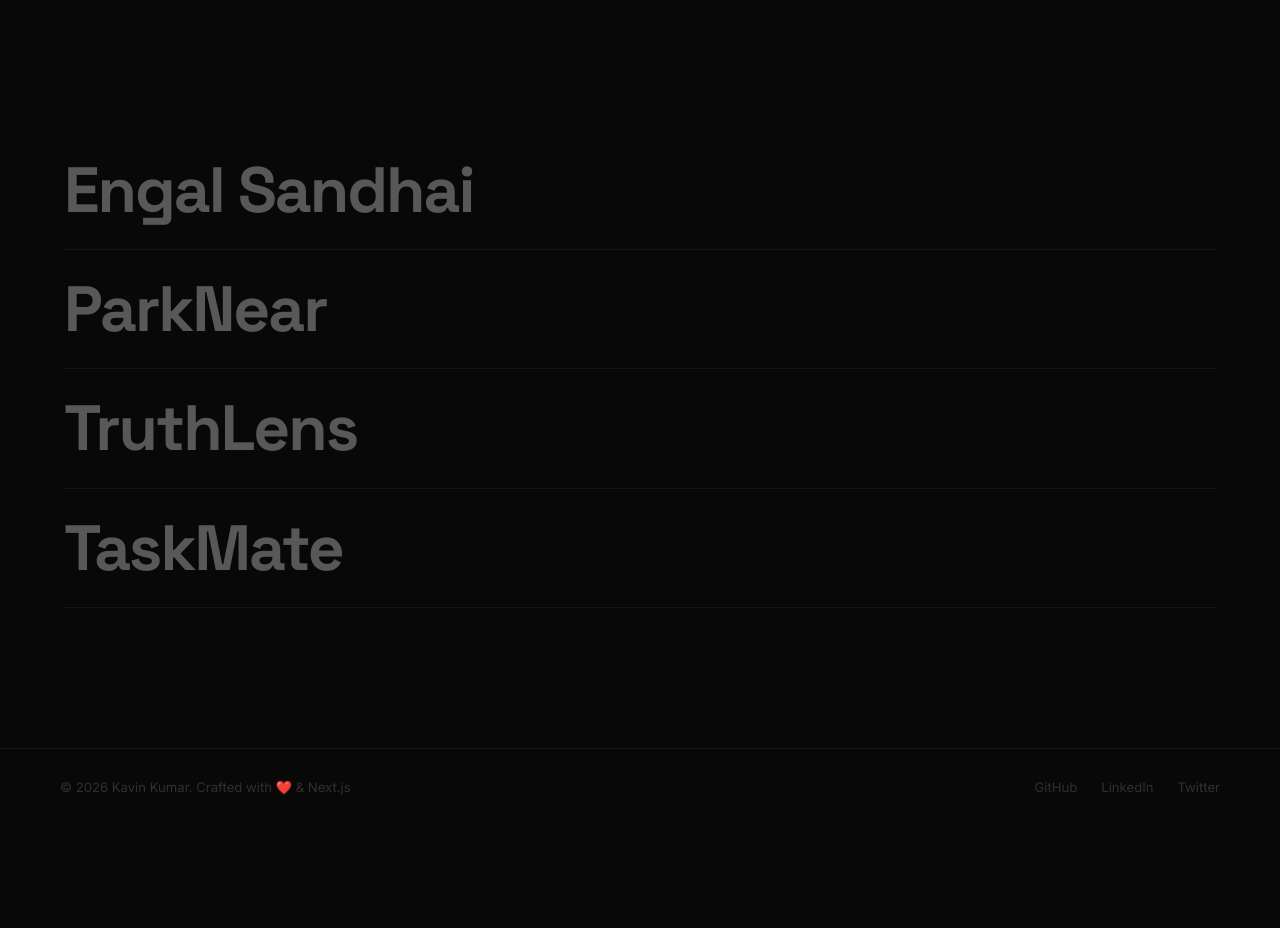
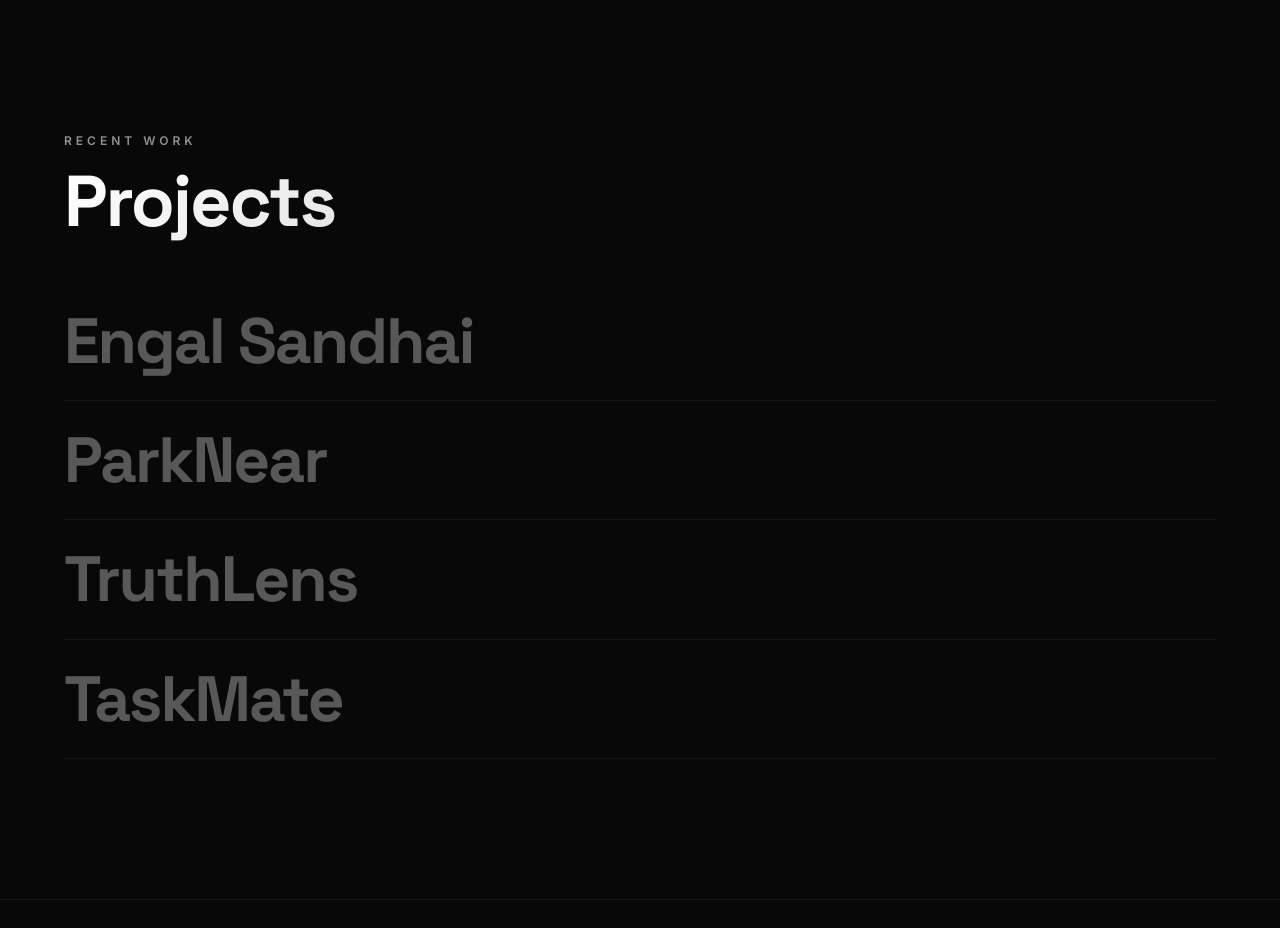
Before and after one commit to kavinkumar1603/portfolio, a Next.js app: page / in a window 1280 px wide. Shown: the part 1680-2608 px from the top of the page. Before the commit the page ends 2507 px from the top, so only its background shows below. Built offline with nearby package versions, Linux system fonts and the light colour scheme.

Commit message:
feat: add header section to ProjectsSection with styling updates

```diff
--- a/app/components/ProjectsSection.tsx
+++ b/app/components/ProjectsSection.tsx
@@ -48,6 +48,10 @@ export default function ProjectsSection() {
 
         {/* ── Left Side: List of Names ── */}
         <div className="prj-left">
+          <div className="prj-header">
+            <span className="prj-super">Recent Work</span>
+            <h2 className="prj-section-title">Projects</h2>
+          </div>
           <div className="prj-list">
             {projects.map((project, index) => {
               const isActive = activeIndex === index;
--- a/app/globals.css
+++ b/app/globals.css
@@ -744,6 +744,33 @@ body {
   justify-content: center;
 }
 
+.prj-header {
+  margin-bottom: 40px;
+}
+
+.prj-super {
+  font-size: 0.75rem;
+  font-weight: 600;
+  text-transform: uppercase;
+  letter-spacing: 4px;
+  color: var(--grey-lt);
+  display: block;
+  margin-bottom: 12px;
+}
+
+.prj-section-title {
+  font-family: var(--font-space-grotesk), 'Space Grotesk', sans-serif;
+  font-size: clamp(3.5rem, 6vw, 4.5rem);
+  font-weight: 700;
+  line-height: 1.1;
+  letter-spacing: -2px;
+  color: var(--text-1);
+  background: linear-gradient(135deg, #ffffff 0%, #a8a8a8 100%);
+  -webkit-background-clip: text;
+  -webkit-text-fill-color: transparent;
+  background-clip: text;
+}
+
 .prj-list {
   display: flex;
   flex-direction: column;
@@ -918,6 +945,28 @@ body {
   .prj-left { padding: 0; }
   .prj-item-btn { padding: 16px 0; }
   .prj-name-huge { font-size: 2.5rem; }
-  .prj-right { padding-left: 0; margin-top: 40px; }
   .prj-sticky { position: static; }
 }
+
+/* ================================================
+   LENIS SMOOTH SCROLL REQUIRED CSS
+   ================================================ */
+html.lenis, html.lenis body {
+  height: auto;
+}
+
+.lenis.lenis-smooth {
+  scroll-behavior: auto !important;
+}
+
+.lenis.lenis-smooth [data-lenis-prevent] {
+  overscroll-behavior: contain;
+}
+
+.lenis.lenis-stopped {
+  overflow: hidden;
+}
+
+.lenis.lenis-smooth iframe {
+  pointer-events: none;
+}
```
